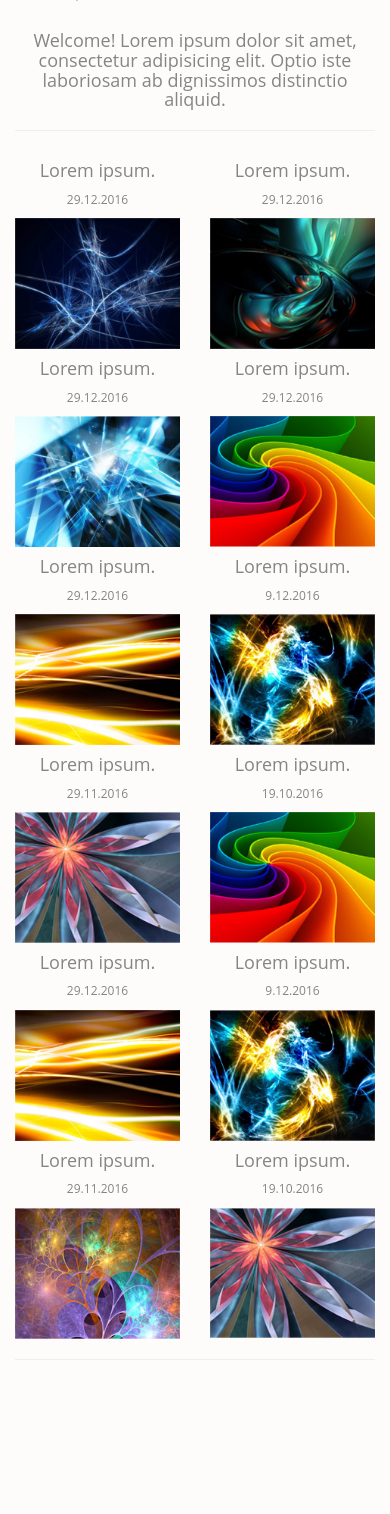
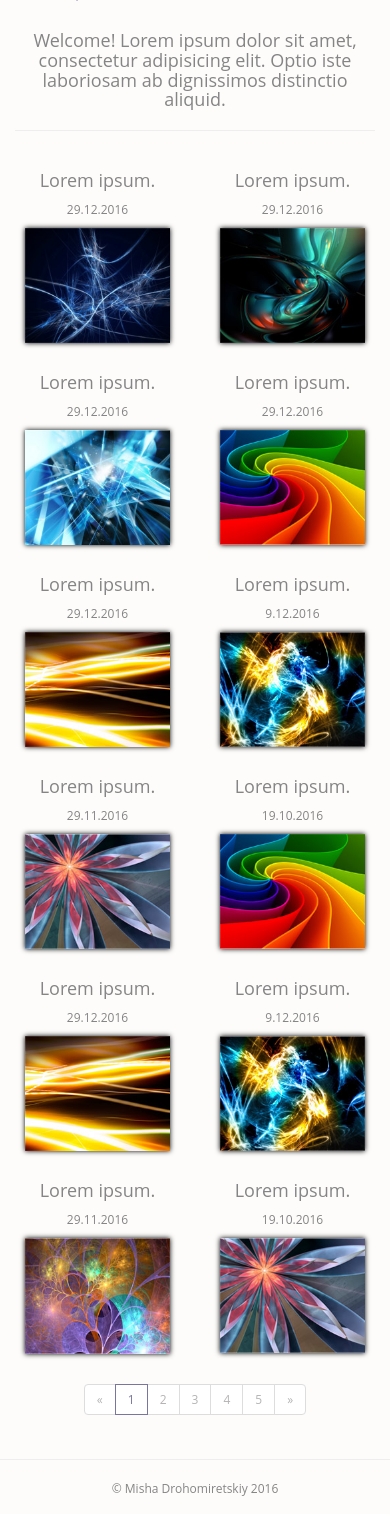
Before and after one commit to Drohomiretskiy-M/brightw, a PHP site: page / in a window 390 px wide. Shown: the part 84-1598 px from the top of the page. Before the commit the page ends 1444 px from the top, so only its background shows below. Run offline with PHP 8.4, Linux system fonts and the light colour scheme.

Commit message:
Зверстано Footer

```diff
--- a/www/css/style.css
+++ b/www/css/style.css
@@ -65,17 +65,57 @@ header {
     right: 6px !important;
 }
 
+.icons a img:hover {
+    box-shadow: 0 0 10px rgba(0, 0, 0, 70);
+}
+
 .slogan>h1 {
     text-align: center;
 }
 
 .card {
     text-align: center;
+    margin: 5px;
+    border: 1px solid #78769d;
+    padding: 5px;
+}
+
+.card img {
+    box-shadow: 0 0 5px rgba(0, 0, 0, 19);
+}
+
+.card img:hover {
+    box-shadow: 0 0 10px rgba(0, 0, 0, 70);
+    transition: all 0.5s;
+}
+
+.nav-pager {
+    text-align: center;
+}
+
+.pagination > li > a,
+.pagination > li > span {
+    color: #b5b3b3;
+}
+
+.pagination > .active > a,
+.pagination > .active > span,
+.pagination > .active > a:hover,
+.pagination > .active > span:hover,
+.pagination > .active > a:focus,
+.pagination > .active > span:focus {
+    color: #78769d;
+    background-color: #fff;
+    border: 1px solid #78769d;
+}
+
+.copyrigt {
+    text-align: center;
 }
 
 @media only screen and (max-width: 1200px) {
-     .slogan h1 {
-        font-size: 4em;
+    .slogan h1 {
+        font-size: 2.5em;
     }
     .card {
         text-align: center;
@@ -102,21 +142,19 @@ header {
 }
 
 @media screen and (max-width: 992px) {
-     .slogan h1 {
-        font-size: 3em;
+    .slogan h1 {
+        font-size: 2.25em;
     }
     .card {
         text-align: center;
     }
-
     .globe {
         right: 0px;
     }
 }
 
-
 @media screen and (max-width: 767px) {
-     .slogan h1 {
+    .slogan h1 {
         font-size: 2em;
     }
     .menu {
@@ -161,11 +199,33 @@ header {
     }
     .card {
         text-align: center;
-        margin: 0 auto;
     }
-
     header {
         margin: 50px 0 10px;
+    }
+    .navbar-brand img {
+        top: -20px;
+    }
+    .card {
+        text-align: center;
+        margin: 5px;
+        border: 1px solid #78769d;
+        padding-bottom: 10px;
+    }
+}
+
+@media screen and (max-width: 480px) {
+    .slogan h1 {
+        font-size: 1.5em;
+    }
+    .card {
+        text-align: center;
+        margin: 5px;
+        border: none;
+        padding: 5px;
+    }
+    header {
+        margin: 25px 0 10px;
     }
     .navbar-brand img {
         top: -20px;
@@ -173,32 +233,14 @@ header {
 }
 
 
-@media screen and (max-width: 480px) {
-     .slogan h1 {
-        font-size: 1.5em;
-    }
-    .card {
-        text-align: center;
-        margin: 0 auto;
-    }
-
-    header {
-        margin: 25px 0 10px;
-    }
-    .navbar-brand img {
-        top: -20px;
-    }
 }
-}
-
-
 @media screen and (min-width: 993px) {
     .icons {
         display: block !important;
     }
-
 }
 @media only screen and (min-width: 1200px) {
-     .slogan h1 {
-        font-size: 4em;
+    .slogan h1 {
+        font-size: 3em;
     }
+}
--- a/www/index.html
+++ b/www/index.html
@@ -75,31 +75,40 @@
             </div>
             <hr>
             <div class="row content-row clearfix>">
+                <div class="card-row">
                     <div class="col-xs-6 col-sm-4 col-md-3 col-lg-3 ">
                         <div class="card">
                             <h4>Lorem ipsum.</h4>
                             <p>29.12.2016</p>
                             <a href="#"><img src="/img/photo/1.jpg" alt=""></a>
                         </div>
-                </div><div class="col-xs-6 col-sm-4 col-md-3 col-lg-3 ">
+                    </div>
+                    <div class="col-xs-6 col-sm-4 col-md-3 col-lg-3 ">
                         <div class="card">
                             <h4>Lorem ipsum.</h4>
                             <p>29.12.2016</p>
                             <a href="#"><img src="/img/photo/2.jpg" alt=""></a>
                         </div>
-                </div><div class="col-xs-6 col-sm-4 col-md-3 col-lg-3 ">
+                    </div>
+                    <div class="col-xs-6 col-sm-4 col-md-3 col-lg-3 ">
                         <div class="card">
                             <h4>Lorem ipsum.</h4>
                             <p>29.12.2016</p>
                             <a href="#"><img src="/img/photo/3.jpg" alt=""></a>
                         </div>
-                </div><div class="col-xs-6 col-sm-4 col-md-3 col-lg-3 ">
+                    </div>
+                    <div class="col-xs-6 col-sm-4 col-md-3 col-lg-3 ">
                         <div class="card">
                             <h4>Lorem ipsum.</h4>
                             <p>29.12.2016</p>
                             <a href="#"><img src="/img/photo/4.jpg" alt=""></a>
                         </div>
-                </div><div class="col-xs-6 col-sm-4 col-md-3 col-lg-3 ">
+                    </div>
+                </div>
+                <div class="card-row">
+
+
+                    <div class="col-xs-6 col-sm-4 col-md-3 col-lg-3 ">
                         <div class="card">
                             <h4>Lorem ipsum.</h4>
                             <p>29.12.2016</p>
@@ -127,6 +136,10 @@
                             <a href="#"><img src="/img/photo/4.jpg" alt=""></a>
                         </div>
                     </div>
+                </div>
+                <div class="card-row">
+
+
                     <div class="col-xs-6 col-sm-4 col-md-3 col-lg-3">
                         <div class="card">
                             <h4>Lorem ipsum.</h4>
@@ -156,10 +169,29 @@
                         </div>
                     </div>
                 </div>
-            <hr>
             </div>
+
+        </div>
+        <div class="nav-pager">
+            <ul class="pagination">
+            <li><a href="#">&laquo;</a></li>
+            <li class="active"><a href="#">1</a></li>
+            <li><a href="#">2</a></li>
+            <li><a href="#">3</a></li>
+            <li><a href="#">4</a></li>
+            <li><a href="#">5</a></li>
+            <li><a href="#">&raquo;</a></li>
+        </ul>
+        </div>
+
+
     </div>
     <footer>
+       <hr>
+       <div class="copyrigt">
+           &copy; Misha Drohomiretskiy 2016
+       </div>
+
         <br>
     </footer>
     <script src="http://code.jquery.com/jquery.min.js"></script>
```
Lines whose indentation alone changed are shown as unchanged.
